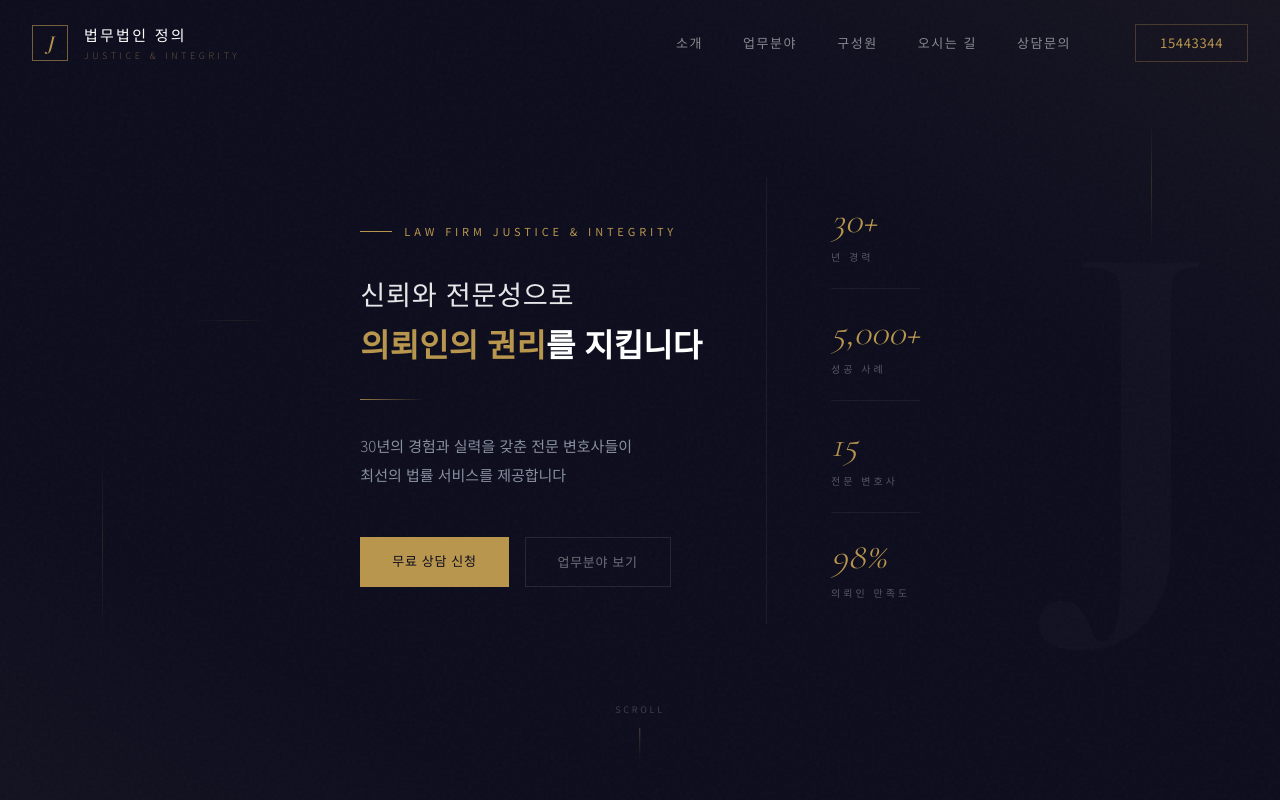
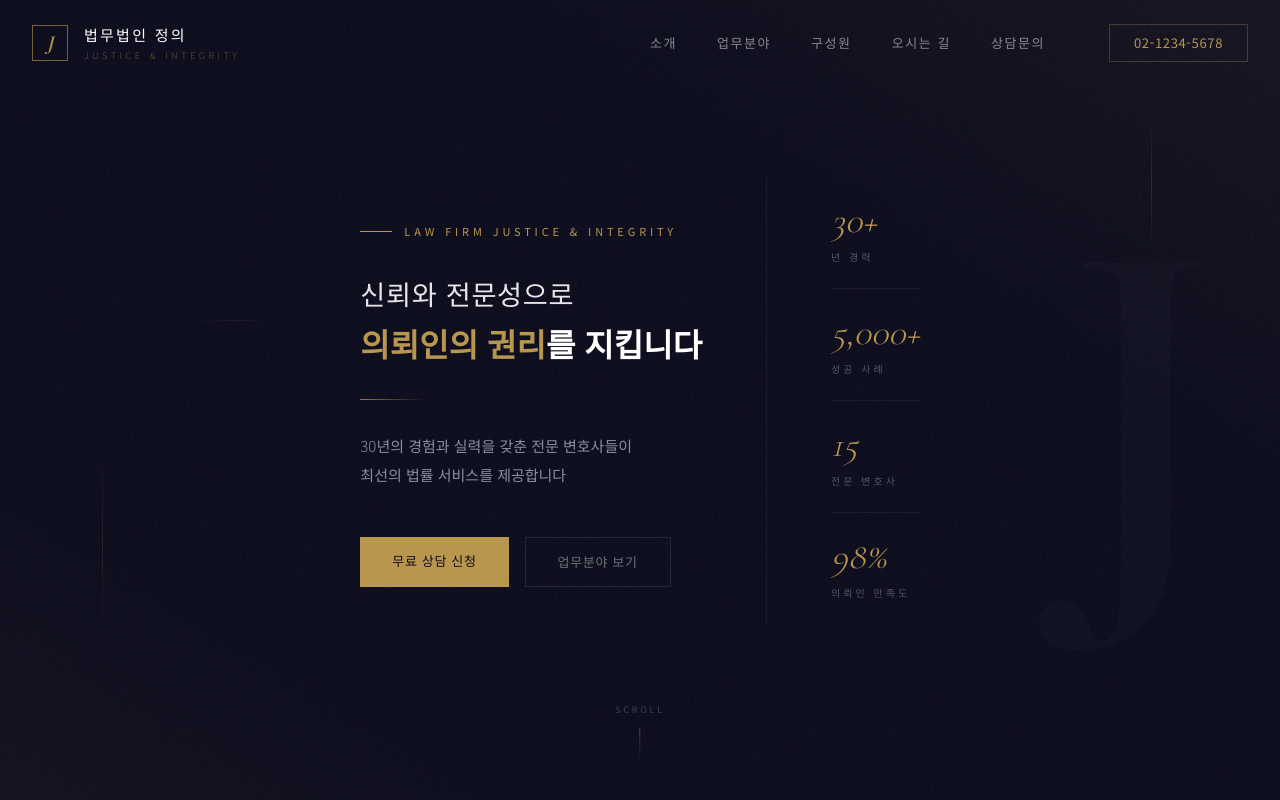
Before and after one commit to jiminw1011/potenlab, a Next.js app: page / in a window 1280 px wide. Shown: the top 800 px of the page. Built offline with nearby package versions, Linux system fonts and the light colour scheme.

Commit message:
Revert "전화번호를 15443344로 변경"
This reverts commit a66fd6af612ac9df58eeabefbaef4cdcda0f8753.

```diff
--- a/src/components/Contact.tsx
+++ b/src/components/Contact.tsx
@@ -33,7 +33,7 @@ export default function Contact() {
             {/* Quick contact cards */}
             <div className="mt-12 space-y-4">
               {[
-                { label: "전화 상담", value: "15443344" },
+                { label: "전화 상담", value: "02-1234-5678" },
                 { label: "카카오톡", value: "ID: justice-law" },
                 { label: "방문 상담", value: "사전 예약 필수" },
               ].map((item) => (
--- a/src/components/Footer.tsx
+++ b/src/components/Footer.tsx
@@ -53,7 +53,7 @@ export default function Footer() {
             <ul className="space-y-3 text-[13px] font-light">
               <li>서울특별시 서초구 서초대로 250</li>
               <li>법조빌딩 12층</li>
-              <li className="pt-2">대표전화 15443344</li>
+              <li className="pt-2">대표전화 02-1234-5678</li>
               <li>팩스 02-1234-5679</li>
               <li className="pt-2">contact@justice-law.co.kr</li>
             </ul>
--- a/src/components/Header.tsx
+++ b/src/components/Header.tsx
@@ -62,10 +62,10 @@ export default function Header() {
             </a>
           ))}
           <a
-            href="tel:15443344"
+            href="tel:02-1234-5678"
             className="ml-6 text-accent text-[13px] tracking-wider border border-accent/30 px-6 py-2 hover:bg-accent hover:text-primary transition-all duration-300"
           >
-            15443344
+            02-1234-5678
           </a>
         </nav>
 
@@ -116,10 +116,10 @@ export default function Header() {
           ))}
           <div className="mt-4 pt-8 border-t border-white/10">
             <a
-              href="tel:15443344"
+              href="tel:02-1234-5678"
               className="text-accent text-sm tracking-widest"
             >
-              15443344
+              02-1234-5678
             </a>
           </div>
         </div>
--- a/src/components/Location.tsx
+++ b/src/components/Location.tsx
@@ -10,7 +10,7 @@ const INFO = [
   },
   {
     label: "전화",
-    value: "15443344",
+    value: "02-1234-5678",
     sub: "팩스 02-1234-5679",
   },
   {
```
